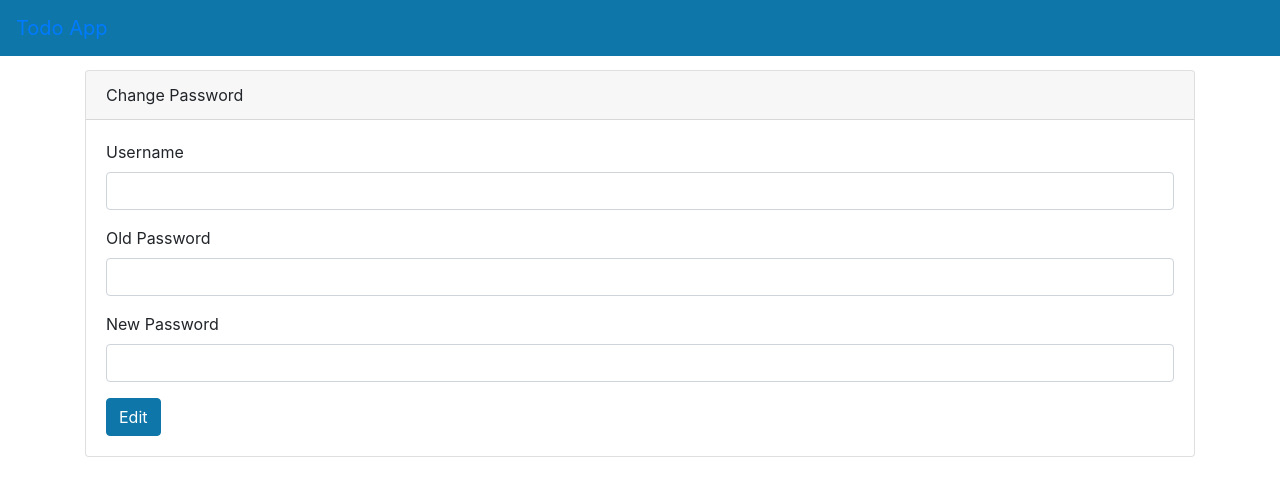
After one commit to SidharthK-5/FastAPI, a FastAPI app: template TodoAppFullStack/templates/edit-user-password.html in a window 1280 px wide. The commit adds this page. Shown: the top 496 px of the page. Run offline with FastAPI, Linux system fonts and the light colour scheme; the template is opened without the code that fills it, so the values that code supplies are empty; some libraries are stand-ins or nearby versions.

Commit message:
feat TodoAppFullStack: - edit password functionality - new router users to handle password change

```diff
--- a/TodoAppFullStack/main.py
+++ b/TodoAppFullStack/main.py
@@ -4,7 +4,7 @@ from starlette import status
 from starlette.responses import RedirectResponse
 import models
 from database import engine
-from routers import auth, todos
+from routers import auth, todos, users
 
 app = FastAPI()
 
@@ -20,3 +20,4 @@ async def root():
 
 app.include_router(auth.router)
 app.include_router(todos.router)
+app.include_router(users.router)
--- a/TodoAppFullStack/routers/auth.py
+++ b/TodoAppFullStack/routers/auth.py
@@ -1,6 +1,5 @@
 import sys
 from fastapi import Depends, Form, HTTPException, Request, status, APIRouter, Response
-from pydantic import BaseModel
 from typing import Optional
 from starlette.responses import RedirectResponse
 import models
--- /dev/null
+++ b/TodoAppFullStack/templates/edit-user-password.html
@@ -0,0 +1,37 @@
+{% include "layout.html" %}
+
+        <div class="container">
+            <div class="card">
+                <div class="card-header">
+                    Change Password
+                </div>
+                <div class="card-body">
+                    {% if msg %}
+                        {% if msg == "Password updated" %}
+                            <div class="alert alert-success" role="alert">
+                                {{ msg }}
+                            </div>
+                        {% else %}
+                            <div class="alert alert-danger" role="alert">
+                                {{ msg }}
+                            </div>
+                        {% endif %}
+                    {% endif %}
+                    <form method="POST" action="/users/change-password">
+                        <div class="form-group">
+                            <label>Username</label>
+                            <input type="text" class="form-control" name="username" required>
+                        </div>
+                        <div class="form-group">
+                            <label>Old Password</label>
+                            <input type="password" class="form-control" name="password" required>
+                        </div>
+                        <div class="form-group">
+                            <label>New Password</label>
+                            <input type="password" class="form-control" name="password2" required>
+                        </div>
+                        <button type="submit" class="btn btn-primary">Edit</button>
+                    </form>
+                </div>
+            </div>
+        </div>
--- a/TodoAppFullStack/templates/navbar.html
+++ b/TodoAppFullStack/templates/navbar.html
@@ -15,8 +15,14 @@
             <ul class="navbar-nav ml-auto">
                 {% if user %}
                     <li class="nav-item m-1">
+                        <a type="button" class="btn btn-outline-light" href="/users/change-password">Change Password</a>
+                    </li>
+                {% endif %}
+                {% if user %}
+                    <li class="nav-item m-1">
                         <a type="button" class="btn btn-outline-light" href="/auth/logout">Logout</a>
                     </li>
                 {% endif %}
+            </ul>
         </div>
 </div>
```
Also changed, not shown: TodoAppFullStack/routers/users.py (added, +75 -0 lines), TodoAppFullStack/todos.db.
